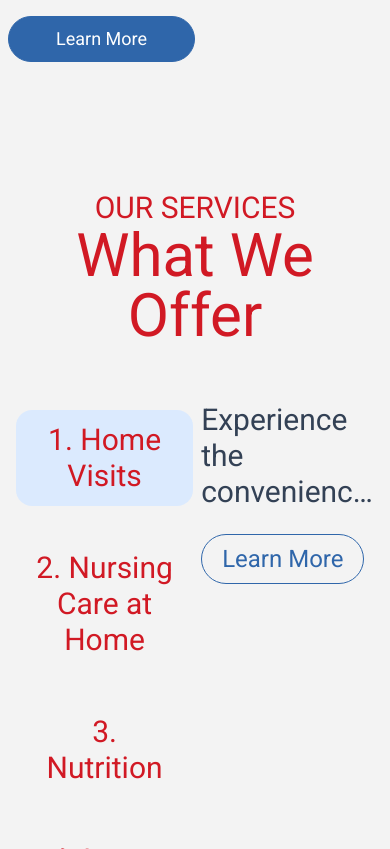
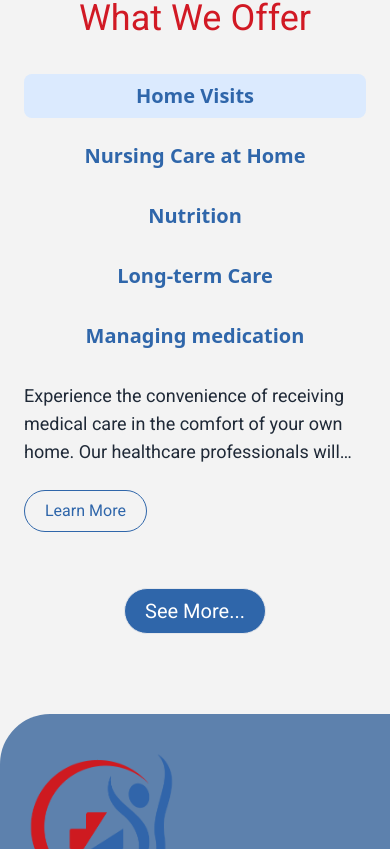
Before and after one commit to AbdurRehman1312/nakaha_website, a React (Vite) app: page / in a window 390 px wide. Shown: the part 2155-3004 px from the top of the page. Built offline with nearby package versions, Linux system fonts and the light colour scheme.

Commit message:
home page UI

```diff
--- a/src/components/Hero.jsx
+++ b/src/components/Hero.jsx
@@ -48,7 +48,7 @@ const Hero = () => {
           <img src={images.herostyle} alt="" className="w-[100%]" />
         </div>
         <div className=" w-[100%] flex flex-col gap-8">
-          <p className="text-slate-700 text-4xl font-sans">
+          <p className="text-slate-700 text-lg md:text-3xl lg:text-4xl font-sans">
             Come home to Nakaha, where your family is our family. At our
             family-owned and operated company, we bring care and community
             together to create a better way of aging.
--- a/src/components/TabServices.jsx
+++ b/src/components/TabServices.jsx
@@ -32,82 +32,81 @@ const tabsData = [
     name: "Managing medication",
     content:
       "Involves a thorough process of ensuring individuals use their medications safely, effectively, and appropriately. This encompasses a range of tasks, such as assessing medication needs, monitoring, and educating. The objective of medication management is to maximize the benefits of medication while minimizing potential risks. Through approaches like medication reconciliation and technological solutions, medication management strives to prevent medication errors, improve patient safety, and encourage medication adherence for improved health results",
-  },
-  {
-    id: 6,
-    name: "Bed Sores",
-    content:
-      "Preventing and managing bed sores is essential for overall well-being. Our wound care specialists provide personalized wound care services, focusing on prevention, treatment, and healing to ensure your comfort and health.",
-  },
-  {
-    id: 7,
-    name: "Physiotherapy",
-    content:
-      "Regain mobility, strength, and function with our expert physiotherapy sessions. Our skilled therapists will create personalized treatment plans tailored to your specific needs, helping you achieve your rehabilitation goals and improve your overall quality of life.",
-  },
-  {
-    id: 8,
-    name: "Telemedicine",
-    content:
-      "Embrace the future of healthcare with our telemedicine services. Access medical consultations and support remotely, allowing you to connect with healthcare professionals from wherever you are, at a time that suits you best.",
-  },
-  {
-    id: 9,
-    name: "Vascular Access (CVL/EJC/PC)",
-    content:
-      "Expert insertion and management of vascular access devices, ensuring safe and effective delivery of medical treatments and therapies.",
-  },
-  {
-    id: 10,
-    name: "Urinary Catheter Insertion/Removal",
-    content:
-      "Skilled assistance with urinary catheter insertion or removal, prioritizing your comfort and safety throughout the process.",
-  },
-  {
-    id: 11,
-    name: "Radiology",
-    content:
-      "State-of-the-art imaging services for comprehensive diagnostic evaluations and treatment planning.",
-  },
+  }
 ];
 
 const TabServices = () => {
   const [activeTab, setActiveTab] = useState(tabsData[0].id);
 
   return (
-    <div className="flex  mt-14">
-      <div className="flex flex-col items-start text-secondary gap-8 p-2 overflow-y-auto h-[61vh] tabs [&::-webkit-scrollbar]:hidden">
+    <>
+     <div className=" gap-5 mt-14 hidden md:flex">
+      <div className="flex flex-col items-start text-primary font-sans font-semibold gap-8 p-2 ">
         {tabsData.map((tab) => (
           <button
             key={tab.id}
-            className={`text-3xl py-3 px-5 rounded-2xl ${
+            className={`md:text-2xl lg:text-3xl py-3 px-5 rounded-2xl ${
               activeTab === tab.id
                 ? "bg-blue-100"
                 : "hover:bg-white hover:transition-all hover:ease-out hover:duration-300"
             }`}
             onClick={() => setActiveTab(tab.id)}
           >
-            {tab.id}. {tab.name}
+            {tab.name}
           </button>
         ))}
       </div>
-      <div className=" flex-1">
-        <p className="text-slate-700 text-3xl custom_text">
+      <div className="px-9 py-3 flex-1">
+        <p className="text-slate-700 md:text-2xl lg:text-3xl custom_text">
           {tabsData.find((tab) => tab.id === activeTab)?.content}
         </p>
         <div className="inline-flex mt-6">
           <NavLink>
             <Button
               name="Learn More"
-              style="bg-third text-primary border-primary hover:bg-primary hover:text-white hover:border text-2xl"
+              style="bg-third text-primary border-primary hover:bg-primary hover:text-white hover:border text-xl"
             />
           </NavLink>
-          <div>
+
+        </div>
+        <div>
             <img src="" alt="" />
+          </div>
+      </div>
+    </div>
+    <div className="block md:hidden mt-5 p-4">
+        <div className="flex flex-col gap-4">
+          {tabsData.map((tab) => (
+            <button
+              key={tab.id}
+              className={`text-xl text-primary font-sans font-semibold  py-2 px-3 rounded-lg ${
+                activeTab === tab.id
+                  ? "bg-blue-100"
+                  : " hover:bg-white transition-all ease-out duration-300"
+              }`}
+              onClick={() => setActiveTab(tab.id)}
+            >
+              {tab.name}
+            </button>
+          ))}
+          <div className="mt-2">
+            <p className="text-lg text-gray-800 custom_text">
+              {tabsData.find((tab) => tab.id === activeTab)?.content}
+            </p>
+            <div className="inline-flex mt-6">
+          <NavLink>
+            <Button
+              name="Learn More"
+              style="bg-third text-primary border-primary hover:bg-primary hover:text-white hover:border text-base"
+            />
+          </NavLink>
+
+        </div>
           </div>
         </div>
       </div>
-    </div>
+    </>
+
   );
 };
 
--- a/src/components/WhatWeOffer.jsx
+++ b/src/components/WhatWeOffer.jsx
@@ -1,15 +1,19 @@
 import React from 'react'
 import TabServices from './TabServices'
-
+import Button from "./Button";
+import { NavLink } from 'react-router-dom';
 
 const WhatWeOffer = () => {
   return (
     <section className='my-20'>
         <div className='text-center font-serif'>
-            <h1 className="text-3xl text-secondary">OUR SERVICES</h1>
-            <h1 className="text-6xl text-secondary">What We Offer</h1>
+            <h1 className="text-xl md:text-2xl lg:text-3xl text-secondary">OUR SERVICES</h1>
+            <h1 className="text-4xl md:text-5xl lg:text-6xl text-secondary">What We Offer</h1>
         </div>
         <TabServices />
+        <div className='flex justify-center mt-10'>
+          <NavLink to={"/services"}><Button name='See More...' style="hover:bg-third hover:text-primary hover:border-primary bg-primary text-white border text-xl"/></NavLink>
+        </div>
     </section>
   )
 }
```
